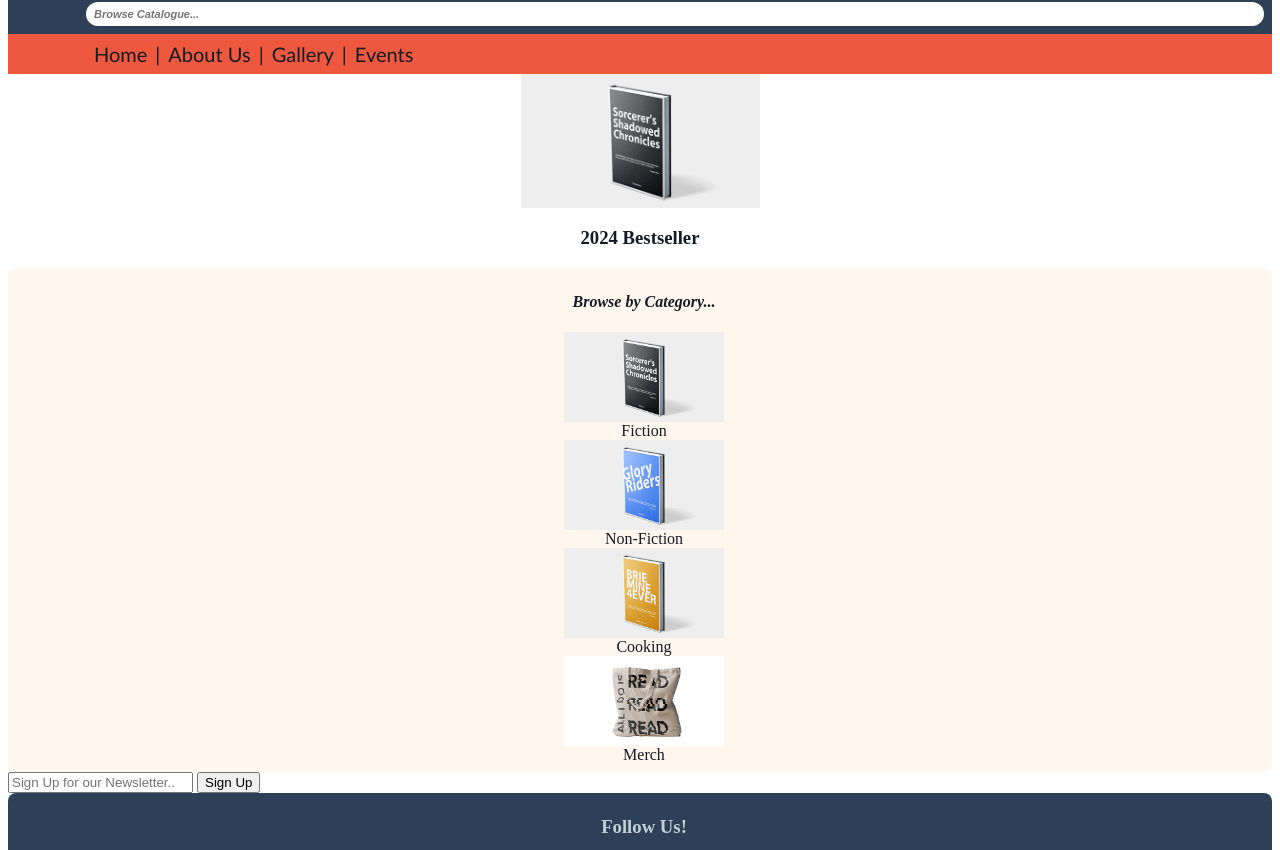
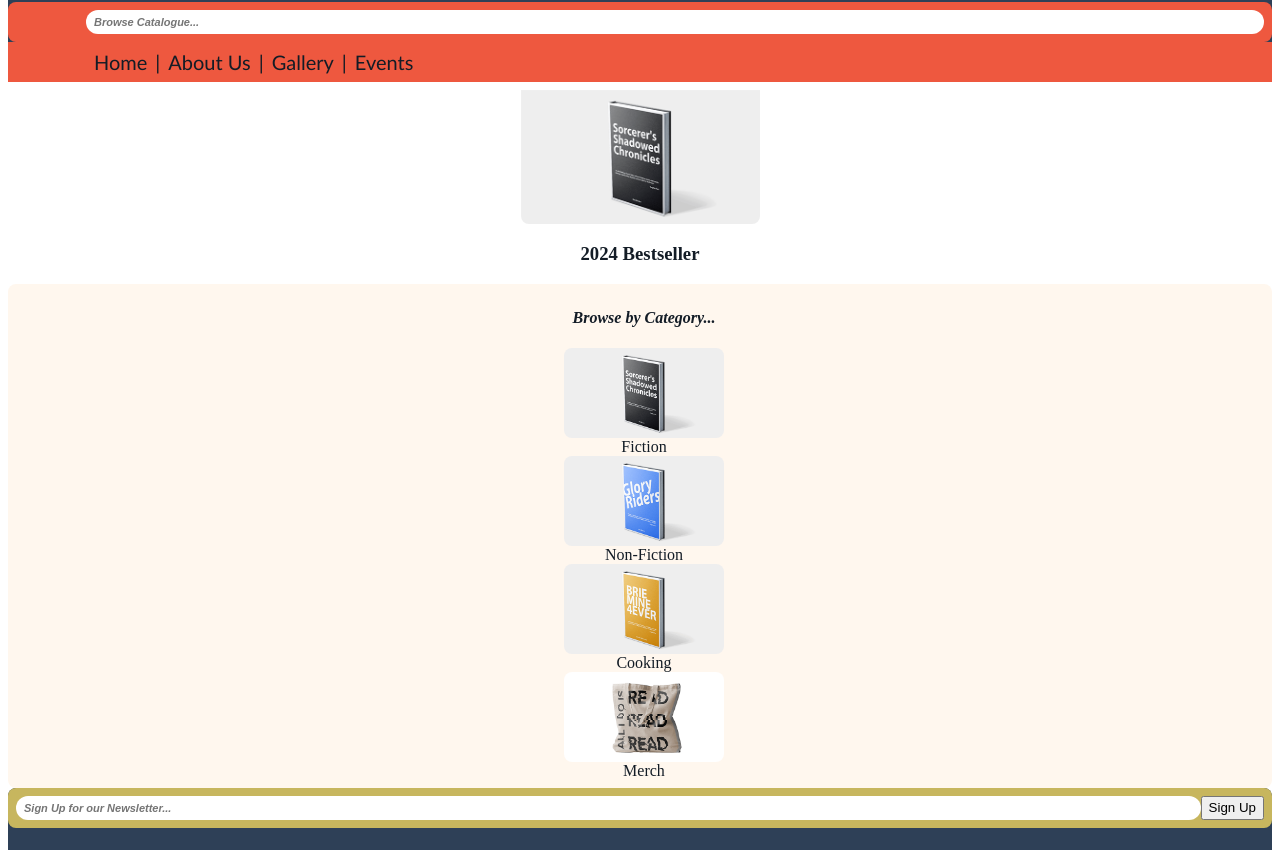
Before and after one commit to Pzang1994/stackblitz-Book-Haven-Bookstore, a website: page index.html in a window 1280 px wide. Shown: the part 52-902 px from the top of the page. Drawn offline with Linux system fonts and the light colour scheme.

Commit message:
Round borders add background colors add font-styling

```diff
--- a/index.html
+++ b/index.html
@@ -61,7 +61,7 @@
         </div>
     </main>
     <footer>
-      <form>
+      <form class="Newsletter">
         <input type="search" Name="Newsletter" placeholder="Sign Up for our Newsletter...">
         <button type="submit">Sign Up</button>
       </form>
--- a/styles.css
+++ b/styles.css
@@ -4,7 +4,7 @@
 
 /*background-color: #2E4057 (blue);
 background-color: #EE583F (orange);
-background-color: #F78B3CC (rose);
+background-color: #F7B3CC (rose);
 background-color: #C7B65E (gold);
 background-color: #FFF7EE (white);
 color: #131C26;
@@ -21,8 +21,12 @@ body{
   color: #131C26;
 }
 
-header, #Footer{
+header, footer, #Footer{
   background-color: #2E4057;
+}
+
+header{
+  border-radius: 0px 0px 8px 8px;
 }
 
 .header{
@@ -54,14 +58,16 @@ h1{
   display: flex;
   align-items: center;
   justify-content: center;
-  padding: 0px 8px 8px 8px;
+  padding: 8px 8px 8px 8px;
+  border-radius: 8px;
+  background-color: #EE583F;
 }
 
 .empty{
   width: 70px;
 }
 
-.searchbar>input{
+.searchbar>input, .Newsletter>input{
   flex:1 1 auto;
   border-radius: 16px;
   border-style: none;
@@ -87,6 +93,11 @@ Nav{
     padding: 0px 8px;
   }
 }
+
+img{
+  border-radius: 8px;
+}
+
 .Category-Picture{
   width: 160px;
 }
@@ -99,6 +110,7 @@ Nav{
 
 .banner>img{
   width: 239px;
+  padding: 8px 0px 0px 0px;
 }
 
 .Box{
@@ -120,6 +132,17 @@ Nav{
   margin: 0px;
 }
 
+.Newsletter{
+  display: flex;
+  background-color:#C7B65E;
+  padding: 8px;
+  border-radius: 8px;
+}
+
+footer{
+  border-radius: 8px 8px 0px 0px;
+}
+
 #Footer{
   color:#C1CFD6;
 }
```
